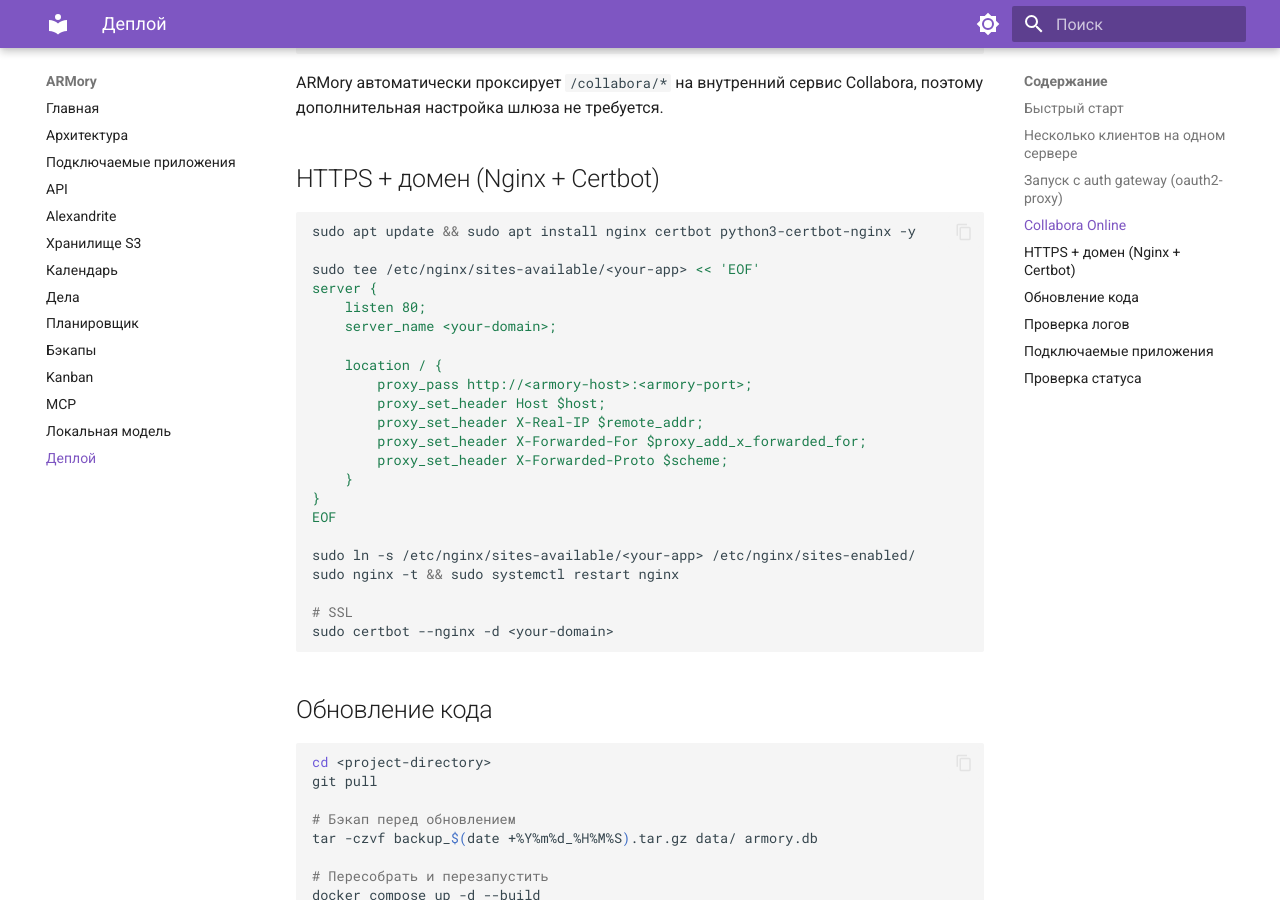
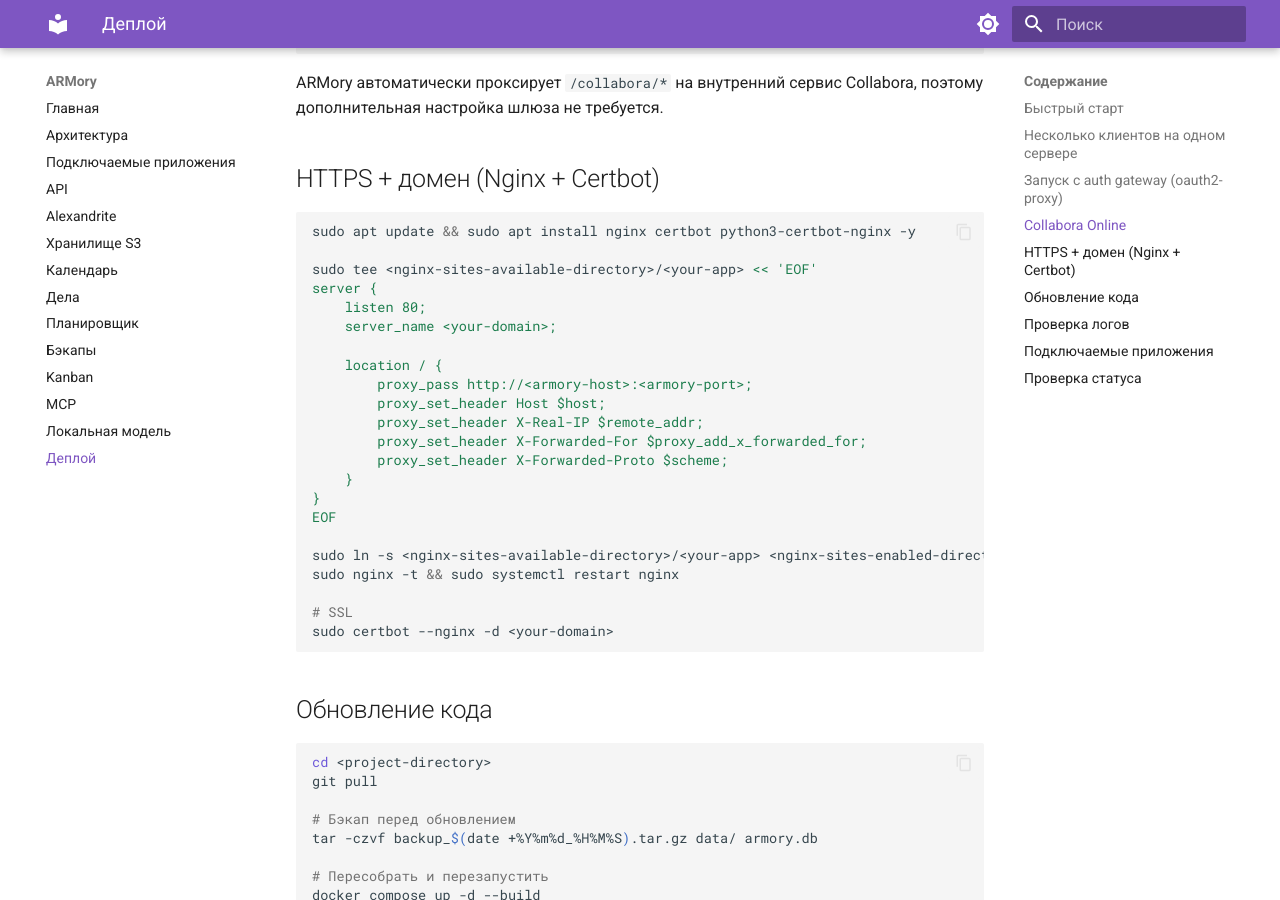
Before and after one commit to ZeroCreator/ARMory, an MkDocs documentation site: the page built from docs/deployment.md, in a window 1280 px wide and 900 px high, scrolled down 2610 px. Built offline with MkDocs 1.6.1 and Material for MkDocs 9.7.7, drawn with Linux system fonts in a browser that asks for light colours.

Commit message:
Replace deployment path examples with placeholders

````diff
--- a/docs/deployment.md
+++ b/docs/deployment.md
@@ -138,7 +138,7 @@ ARMory автоматически проксирует `/collabora/*` на вн
 ```bash
 sudo apt update && sudo apt install nginx certbot python3-certbot-nginx -y
 
-sudo tee /etc/nginx/sites-available/<your-app> << 'EOF'
+sudo tee <nginx-sites-available-directory>/<your-app> << 'EOF'
 server {
     listen 80;
     server_name <your-domain>;
@@ -153,7 +153,7 @@ server {
 }
 EOF
 
-sudo ln -s /etc/nginx/sites-available/<your-app> /etc/nginx/sites-enabled/
+sudo ln -s <nginx-sites-available-directory>/<your-app> <nginx-sites-enabled-directory>/
 sudo nginx -t && sudo systemctl restart nginx
 
 # SSL
````
